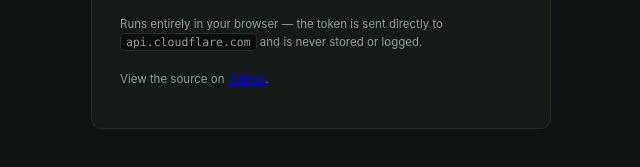
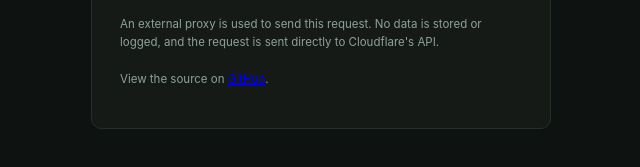
Before and after one commit to is-a-dev/cf-pages-setup-ui, a website: page docs/index.html in a window 1280 px wide. Shown: the part 587-754 px from the top of the page, 319-959 px from the left. Drawn offline with Linux system fonts and the light colour scheme.

Commit message:
Update index.html

```diff
--- a/docs/index.html
+++ b/docs/index.html
@@ -175,7 +175,7 @@
     <p class="eyebrow">is-a.dev &bull; Cloudflare Pages</p>
     <h1>Connect your is-a.dev subdomain</h1>
     <p class="sub">You will need a Cloudflare API token with the <em>Pages: Edit</em> permission. Learn how to create a
-      token with this permission <a href="/api-key-guide.html">here</a>.</p>
+      token with this permission <a href="api-key-guide.html">here</a>.</p>
 
     <form id="domain-form">
       <label for="token">API Token</label>
@@ -196,8 +196,7 @@
     <div class="result" id="result"></div>
 
     <p class="note">
-      Runs entirely in your browser — the token is sent directly to <code>api.cloudflare.com</code> and is never stored
-      or logged.
+      An external proxy is used to send this request. No data is stored or logged, and the request is sent directly to Cloudflare's API.
     </p>
 
     <p class="note">View the source on <a href="https://github.com/is-a-dev/cf-pages-setup-ui">GitHub</a>.</p>
```
